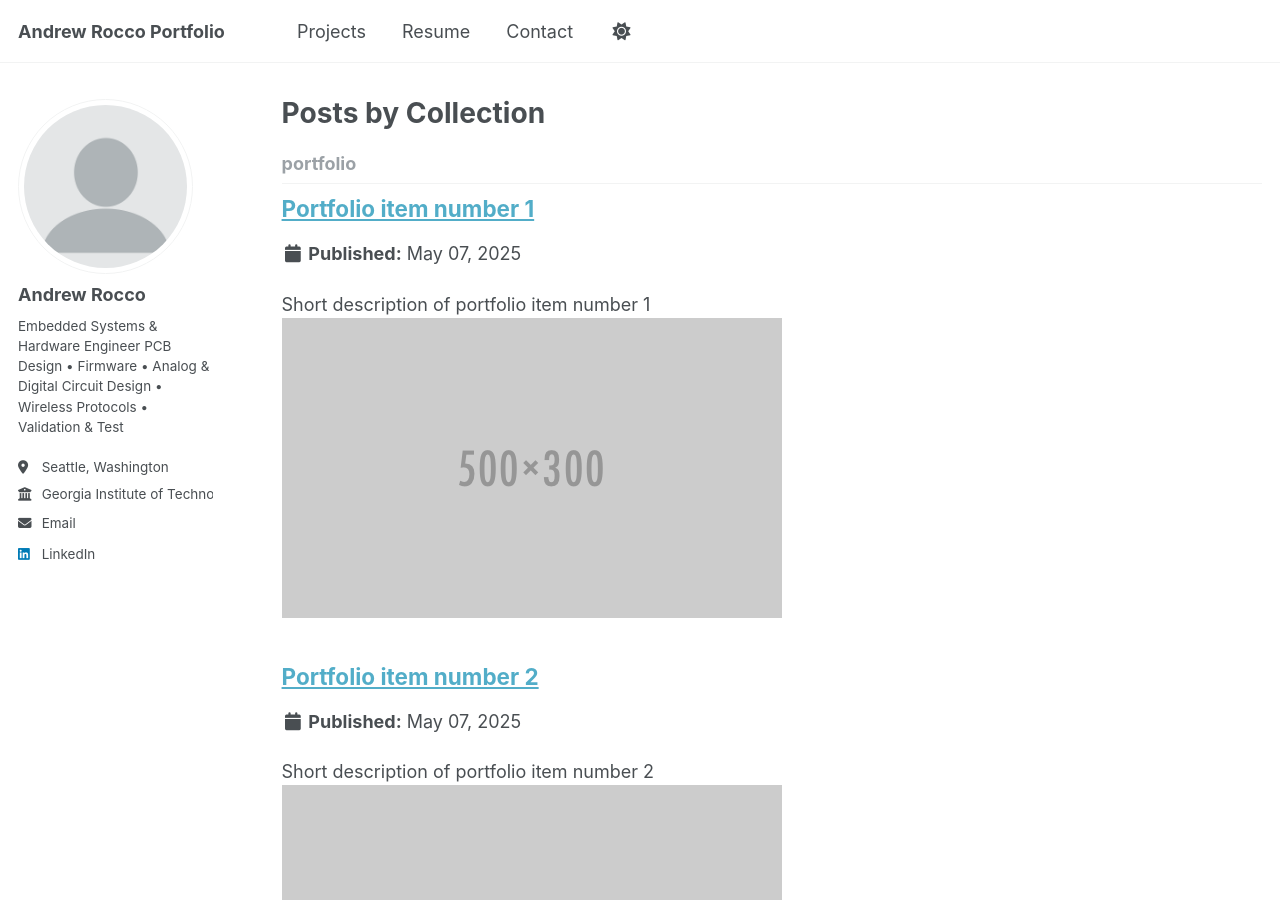
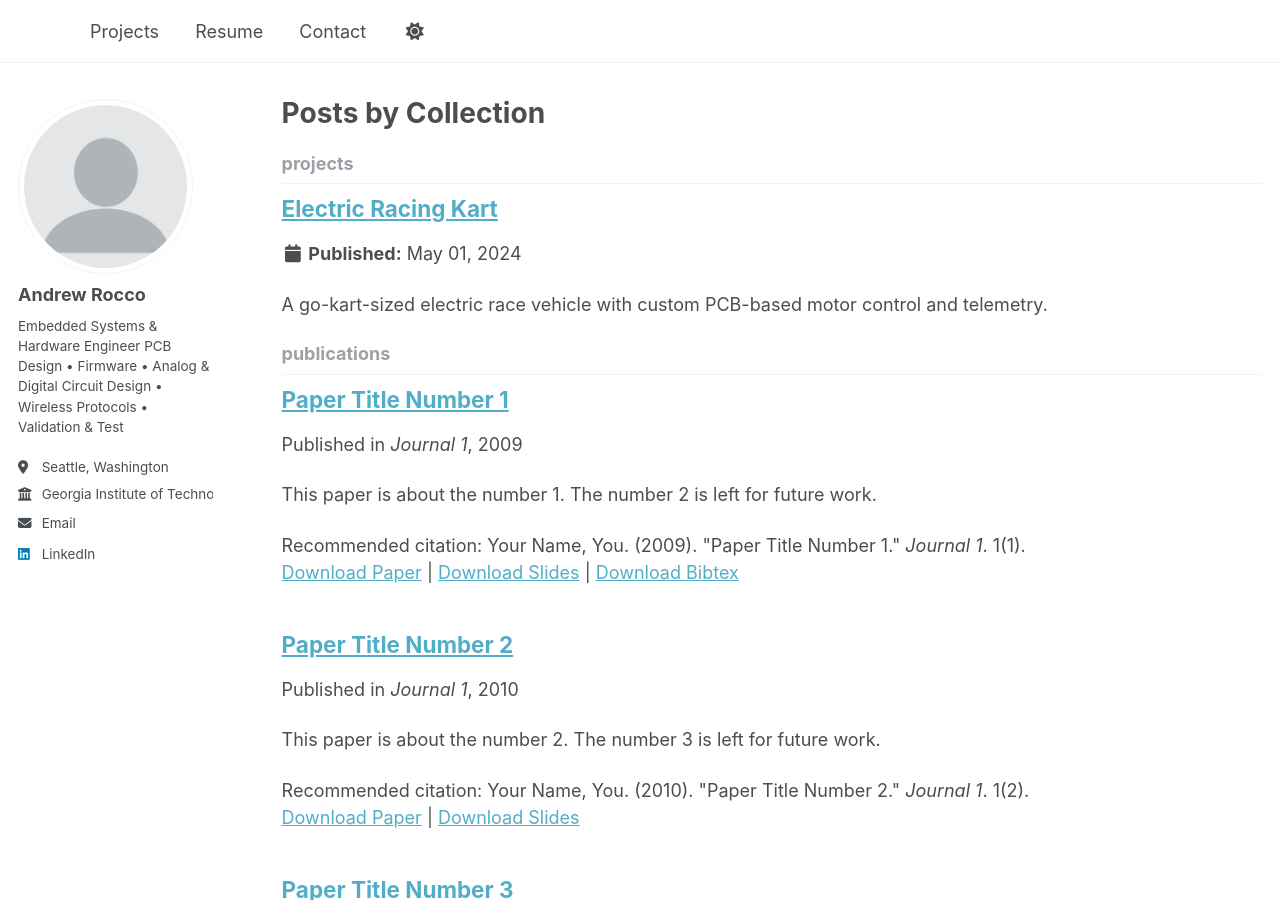
Before and after one commit to andrewlrocco/personal-portfolio, a Jekyll site: the page built from _pages/collection-archive.html, in a window 1280 px wide and 900 px high. Built offline with Jekyll 4.4.1, drawn with Linux system fonts in a browser that asks for light colours.

Commit message:
some updates

```diff
--- a/_config.yml
+++ b/_config.yml
@@ -9,7 +9,7 @@
 # Basic Site Settings
 locale                   : "en-US"
 site_theme               : "default"
-title                    : "Andrew Rocco Portfolio"
+title                    : ""
 title_separator          : "-"
 name                     : &name "Andrew Rocco"
 description              : &description "Personal portfolio and resume."
@@ -218,7 +218,7 @@ collections:
   publications:
     output: true
     permalink: /:collection/:path/
-  portfolio:
+  projects:
     output: true
     permalink: /:collection/:path/
   talks:
@@ -264,10 +264,10 @@ defaults:
       author_profile: true
       share: true
       comments: true
-  # _portfolio
+  # _projects
   - scope:
       path: ""
-      type: portfolio
+      type: projects
     values:
       layout: single
       author_profile: true
--- a/_pages/portfolio.md
+++ b/_pages/projects.md
@@ -1,6 +1,6 @@
 ---
 title: "Projects"
-permalink: /portfolio/
+permalink: /projects/
 layout: single
 author_profile: true
 ---
@@ -9,7 +9,7 @@ Below are a few of the projects I've worked on, covering both academic and perso
 
 ---
 
-### 🚀 Wireless Energy Harvesting Sensor Node
+### 🚀 Rigatoni - Electrical Racing Kart
 A low-power IoT sensor node powered by solar and RF energy, featuring:
 - Custom PCB with LoRa communication
 - Supercapacitor-based energy storage
--- a/_portfolio/portfolio-1.md
+++ /dev/null
@@ -1,7 +0,0 @@
----
-title: "Portfolio item number 1"
-excerpt: "Short description of portfolio item number 1<br/><img src='/images/500x300.png'>"
-collection: portfolio
----
-
-This is an item in your portfolio. It can be have images or nice text. If you name the file .md, it will be parsed as markdown. If you name the file .html, it will be parsed as HTML.
--- a/_portfolio/portfolio-2.html
+++ /dev/null
@@ -1,7 +0,0 @@
----
-title: "Portfolio item number 2"
-excerpt: "Short description of portfolio item number 2 <br/><img src='/images/500x300.png'>"
-collection: portfolio
----
-
-This is an item in your portfolio. It can be have images or nice text. If you name the file .md, it will be parsed as markdown. If you name the file .html, it will be parsed as HTML.
--- /dev/null
+++ b/_projects/ev-kart.md
@@ -0,0 +1,24 @@
+---
+title: "Electric Racing Kart"
+collection: portfolio
+permalink: /portfolio/ev-kart/
+date: 2024-05-01
+excerpt: "A go-kart-sized electric race vehicle with custom PCB-based motor control and telemetry."
+layout: single
+---
+
+## Overview
+
+This project involved building a compact electric race vehicle from the ground up...
+
+- Custom PCB for motor control
+- Telemetry using LoRa
+- Full embedded software stack
+
+## Technical Details
+
+Details on hardware, control loop, testing, etc.
+
+## Images / Videos
+
+(You can embed YouTube, add images, etc.)
```
